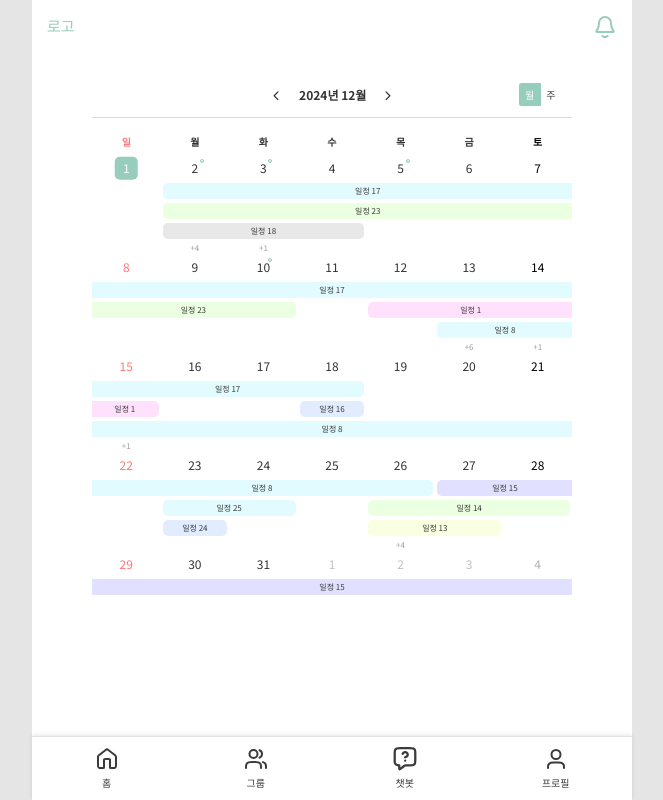
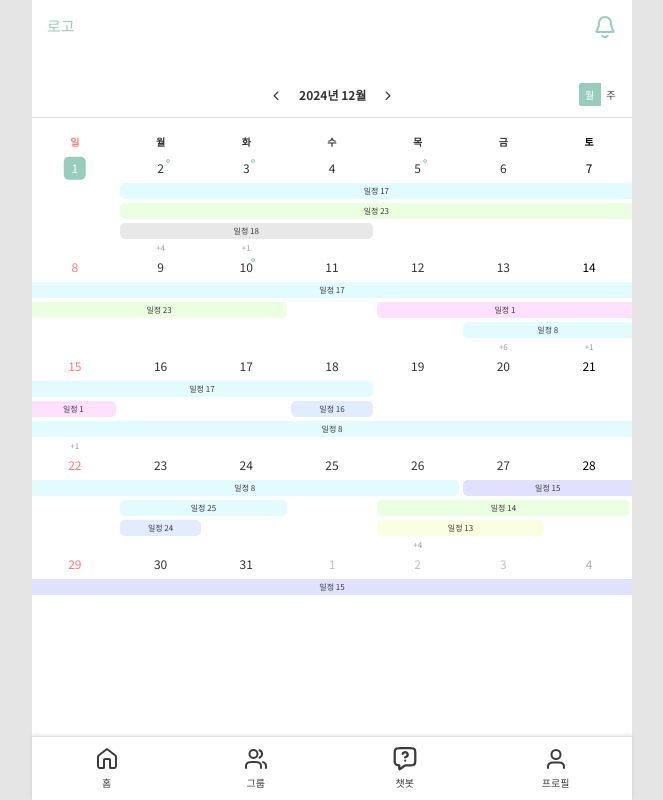
Before and after one commit to prgrms-web-devcourse-final-project/WEB1_1_ALL-I_FE, a React (Vite) app: page / in a window 1280 px wide. Shown: the whole page, without its empty margins (308-971 px from the left). Built offline with nearby package versions, Linux system fonts and the light colour scheme; a web font is replaced by a local one.

Commit message:
refactor: 달력 투두 제거 되면서 필요 없는 코드 주석 처리

```diff
--- a/src/components/common/Calendar/Calendar.tsx
+++ b/src/components/common/Calendar/Calendar.tsx
@@ -25,14 +25,6 @@ const CATEGORY_COLOR = {
  * 카테고리 로직 나오면 해당 카테고리 색상 사용하도록 변경
  *
  * 페이지 작업 시 임시로 감싼 div 제거
- *
- * 투두 관련 로직 최적화 할것
- * - 여러번 확인하지 않도록
- * - 스타일 파일, 컴포넌트 파일 코드 정리
- * - 이벤트 마운트 부분 정리
- *
- * handleDateClick 함수 prop으로 받도록 변경
- *
  * 홈페이지에서 삭제
  */
 interface CalendarProps {
@@ -62,20 +54,9 @@ const Calendar = ({ onDateSelect }: CalendarProps) => {
     return formattedEvent;
   });
 
-  // 투두 map 함수
-  // done 관련 표시 로직 추가할 것
-  const todoEvents = PERSONAL_TODO_DATA.map((todo) => ({
-    id: todo.personalTodoId,
-    title: todo.title,
+  // 투두 날짜 map 함수
+  const todoEventsDate = PERSONAL_TODO_DATA.map((todo) => ({
     start: todo.date,
-    // 카테고리 로직 나오면 해당 카테고리 색상 사용하도록 변경
-    // display: "list-item", // 주간 뷰에서 리스트 형태로 표시
-    allDay: true,
-    backgroundColor:
-      CATEGORY_COLOR[todo.categoryId as keyof typeof CATEGORY_COLOR],
-    extendedProps: {
-      isTodo: true, // 투두 아이템 구분을 위한 플래그
-    },
   }));
 
   return (
@@ -86,7 +67,6 @@ const Calendar = ({ onDateSelect }: CalendarProps) => {
         alignItems: "center",
       }}
     >
-      <div style={{ width: "80%" }}>
       <Styled.CalendarWrapper>
         <FullCalendar
           // 기본 설정
@@ -128,42 +108,42 @@ const Calendar = ({ onDateSelect }: CalendarProps) => {
           //   return { html: arg.event.title }; // 기본 이벤트
           // }}
           // eventContent 제거하고
-            eventDidMount={(arg) => {
-              // 월간 뷰에서는 투두 아이템을 점으로만 표시
-              if (arg.event.extendedProps.isTodo) {
-                if (arg.view.type === "dayGridMonth") {
-                  arg.el.style.display = "none";
-                }
-                // if (arg.view.type === "dayGridWeek") {
-                //   arg.el.style.display = "block";
-                //   arg.el.classList.add("todo-item");
-                //   // 체크박스 추가
-                //   const eventTitle = arg.el.querySelector(".fc-event-title");
-                //   if (eventTitle) {
-                //     const checkbox = document.createElement("input");
-                //     checkbox.type = "checkbox";
-                //     checkbox.className = "todo-checkbox";
-                //     eventTitle.insertBefore(checkbox, eventTitle.firstChild);
+          // eventDidMount={(arg) => {
+          //   // 월간 뷰에서는 투두 아이템을 점으로만 표시
+          //   if (arg.event.extendedProps.isTodo) {
+          //     if (arg.view.type === "dayGridMonth") {
+          //       arg.el.style.display = "none";
+          //     }
+          //     // if (arg.view.type === "dayGridWeek") {
+          //     //   arg.el.style.display = "block";
+          //     //   arg.el.classList.add("todo-item");
+          //     //   // 체크박스 추가
+          //     //   const eventTitle = arg.el.querySelector(".fc-event-title");
+          //     //   if (eventTitle) {
+          //     //     const checkbox = document.createElement("input");
+          //     //     checkbox.type = "checkbox";
+          //     //     checkbox.className = "todo-checkbox";
+          //     //     eventTitle.insertBefore(checkbox, eventTitle.firstChild);
+          //     //   }
+          //     // }
+          //     // arg.el.classList.add("todo-item");
+          //     // // 체크박스 추가
+          //     // const eventTitle = arg.el.querySelector(".fc-event-title");
+          //     // if (eventTitle) {
+          //     //   const checkbox = document.createElement("input");
+          //     //   checkbox.type = "checkbox";
+          //     //   checkbox.className = "todo-checkbox";
+          //     //   eventTitle.insertBefore(checkbox, eventTitle.firstChild);
+          //     // }
           //   }
-                // }
-                // arg.el.classList.add("todo-item");
-                // // 체크박스 추가
-                // const eventTitle = arg.el.querySelector(".fc-event-title");
-                // if (eventTitle) {
-                //   const checkbox = document.createElement("input");
-                //   checkbox.type = "checkbox";
-                //   checkbox.className = "todo-checkbox";
-                //   eventTitle.insertBefore(checkbox, eventTitle.firstChild);
-                // }
-              }
-            }}
+          // }}
           // 투두 관련 로직 최적화 할것
           dayCellDidMount={(arg) => {
             // 날짜를 YYYY-MM-DD 형식으로 변환 (로컬 시간 기준)
             const currentDate = arg.date.toLocaleDateString("en-CA"); // en-CA는 YYYY-MM-DD 형식을 반환
 
             // 해당 날짜에 투두가 있는지 확인
-              const hasTodo = todoEvents.some(
+            const hasTodo = todoEventsDate.some(
               (todo) => todo.start === currentDate
             );
 
@@ -214,7 +194,6 @@ const Calendar = ({ onDateSelect }: CalendarProps) => {
         />
       </Styled.CalendarWrapper>
     </div>
-    </div>
   );
 };
 
```
Lines whose indentation alone changed are shown as unchanged.
